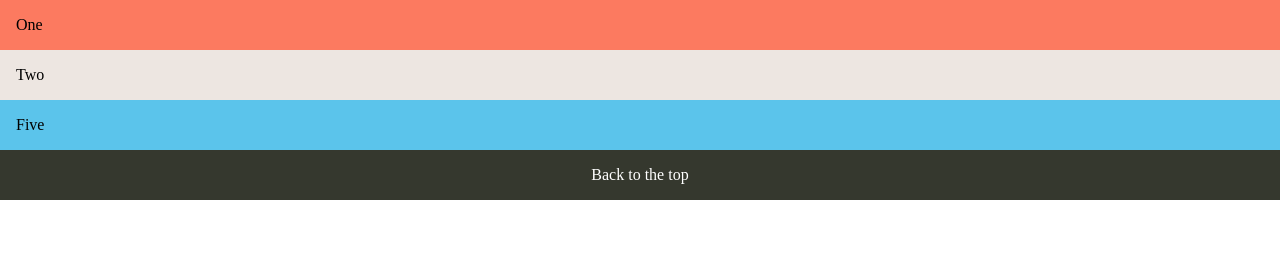
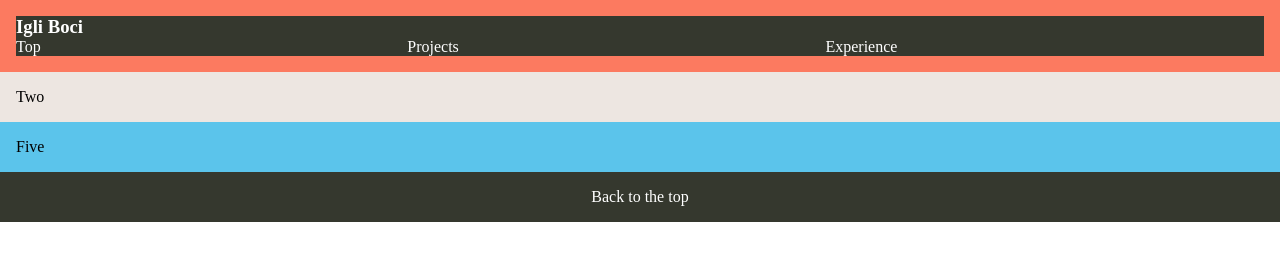
Before and after one commit to Igli-Boci/hoxton-html-my-portfolio, a plain HTML site: page index.html in a window 1280 px wide. Drawn offline with Linux system fonts and the light colour scheme.

Commit message:
Adding html and css to the header

```diff
--- a/index.html
+++ b/index.html
@@ -8,7 +8,18 @@
     <link rel="stylesheet" href="./style.css">
 </head>
 <body>
-    <section class="top" id="top">One</section>
+    <section class="top" id="top">
+        <header>
+            <nav>
+                <h1>Igli Boci</h1>
+                <ul class="navigation-links">
+                    <li><a class="nav-link" href="#">Top</a></li>
+                    <li><a class="nav-link" href="#">Projects</a></li>
+                    <li><a class="nav-link" href="#">Experience</a></li>
+                </ul>
+            </nav>
+        </header>
+    </section>
     <section class="projects">Two</section>
     <section class="experience">Five</section>
     <footer>
--- a/style.css
+++ b/style.css
@@ -7,6 +7,22 @@
 .top {
     background-color: #fc7a60;
     padding: 1rem;
+}
+
+.top header {
+    background-color: #35382e;
+    color: white;
+}
+
+.navigation-links {
+    display: grid;
+    grid-auto-flow: column;
+    list-style: none;
+}
+
+.nav-link {
+    color: white;
+    text-decoration: none;
 }
 
 .projects {
```
